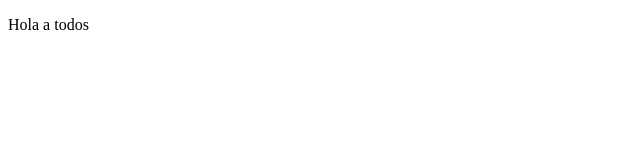
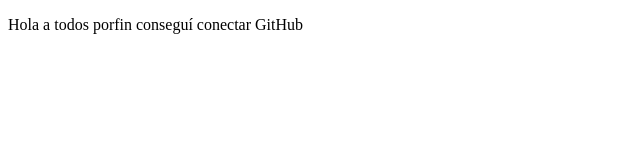
Before and after one commit to VisualR29/proyectoDemoCursoPrework, a plain HTML site: page index.html in a window 1280 px wide. Shown: the whole page, without its empty margins (0-640 px from the left). Drawn offline with Linux system fonts and the light colour scheme.

Commit message:
Cambios agregado fase 2

```diff
--- a/index.html
+++ b/index.html
@@ -8,7 +8,7 @@
 </head>
 <body>
     <p>
-        Hola a todos
+        Hola a todos porfin conseguí conectar GitHub
     </p>
 </body>
 </html>
```
Also changed, not shown: 1 other file.
